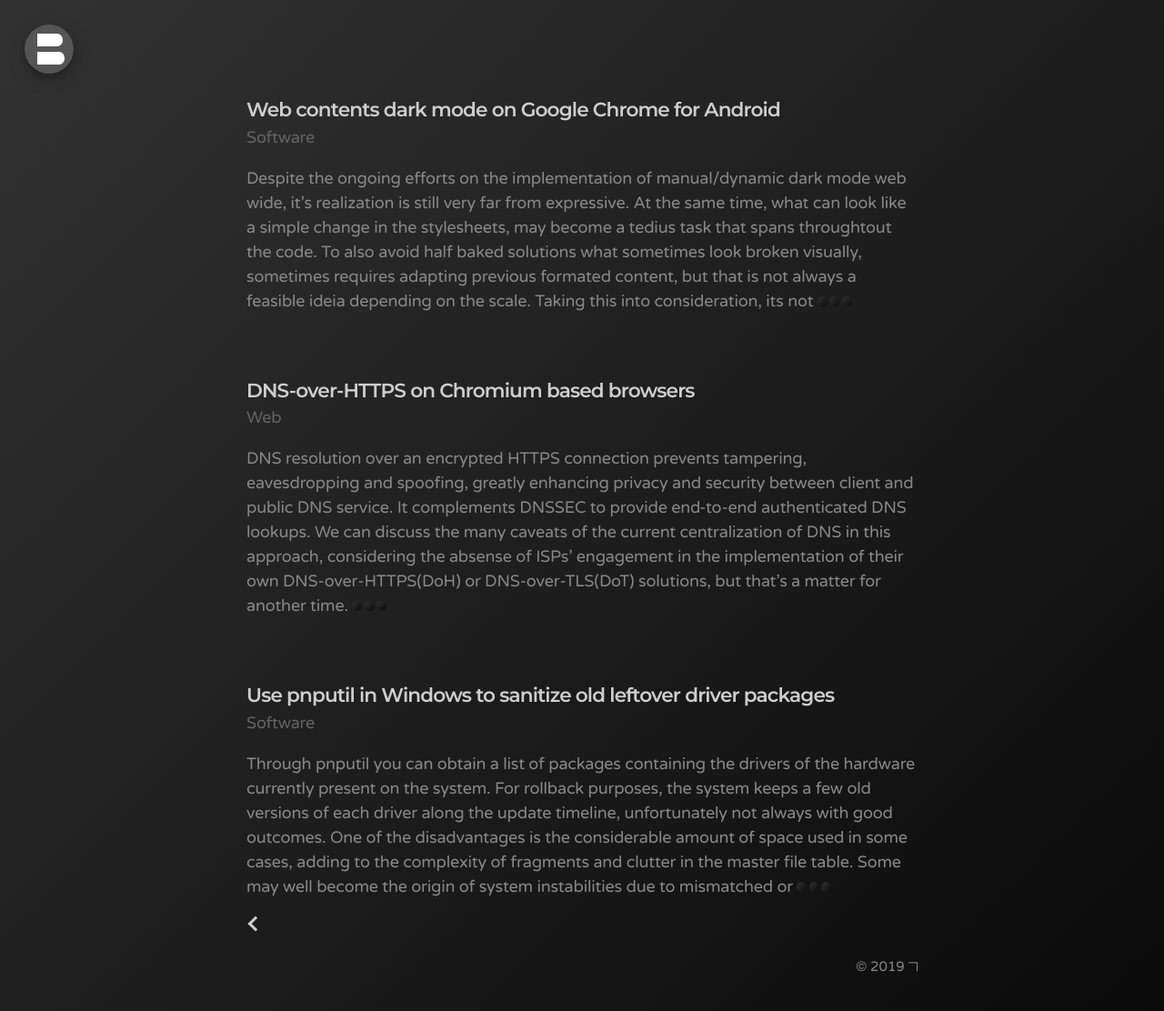
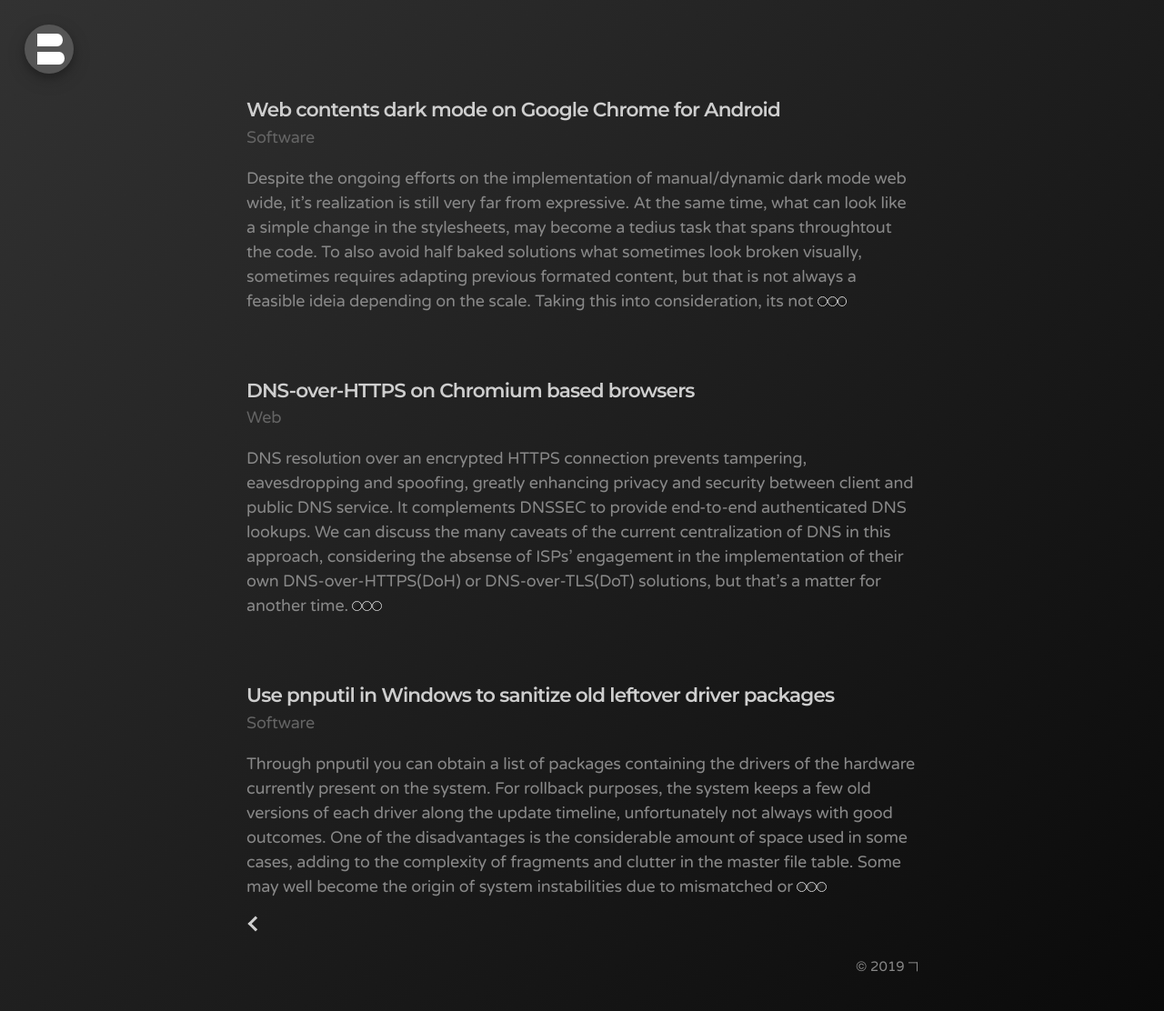
Before and after one commit to bonina/bonina.github.io, a Jekyll site: the page built from index.html, in a window 1280 px wide. Shown: the whole page at 91% size. Built offline with Jekyll 4.4.1, drawn with Linux system fonts in a browser that asks for light colours; the list of posts is cut into pages by our own code.

Commit message:
Update _posts.scss

```diff
--- a/_sass/_posts.scss
+++ b/_sass/_posts.scss
@@ -54,12 +54,19 @@
 .dot {
   height: 0.6rem;
   width: 0.6rem;
-  margin-right: 0.15rem;
   background: linear-gradient(135deg, rgba(50,50,50,1) 0%,rgba(10,10,10,1) 100%);
   border-radius: 50%;
   display: inline-block;
+  border-style: solid;
+  border-width: 0.05rem;
+  border-color: #cecece;
 }
 
-.dot:hover {
-  background: linear-gradient(135deg, rgba(0,0,0,0) 0%,rgba(75,20,20,0.65) 100%);
+.dotc {
+  margin-left: 0.15rem;
+  margin-right: 0.15rem;
 }
+
+//.dot:hover {
+  //background: linear-gradient(135deg, rgba(0,0,0,0) 0%,rgba(75,20,20,0.65) 100%);
+//}
```
